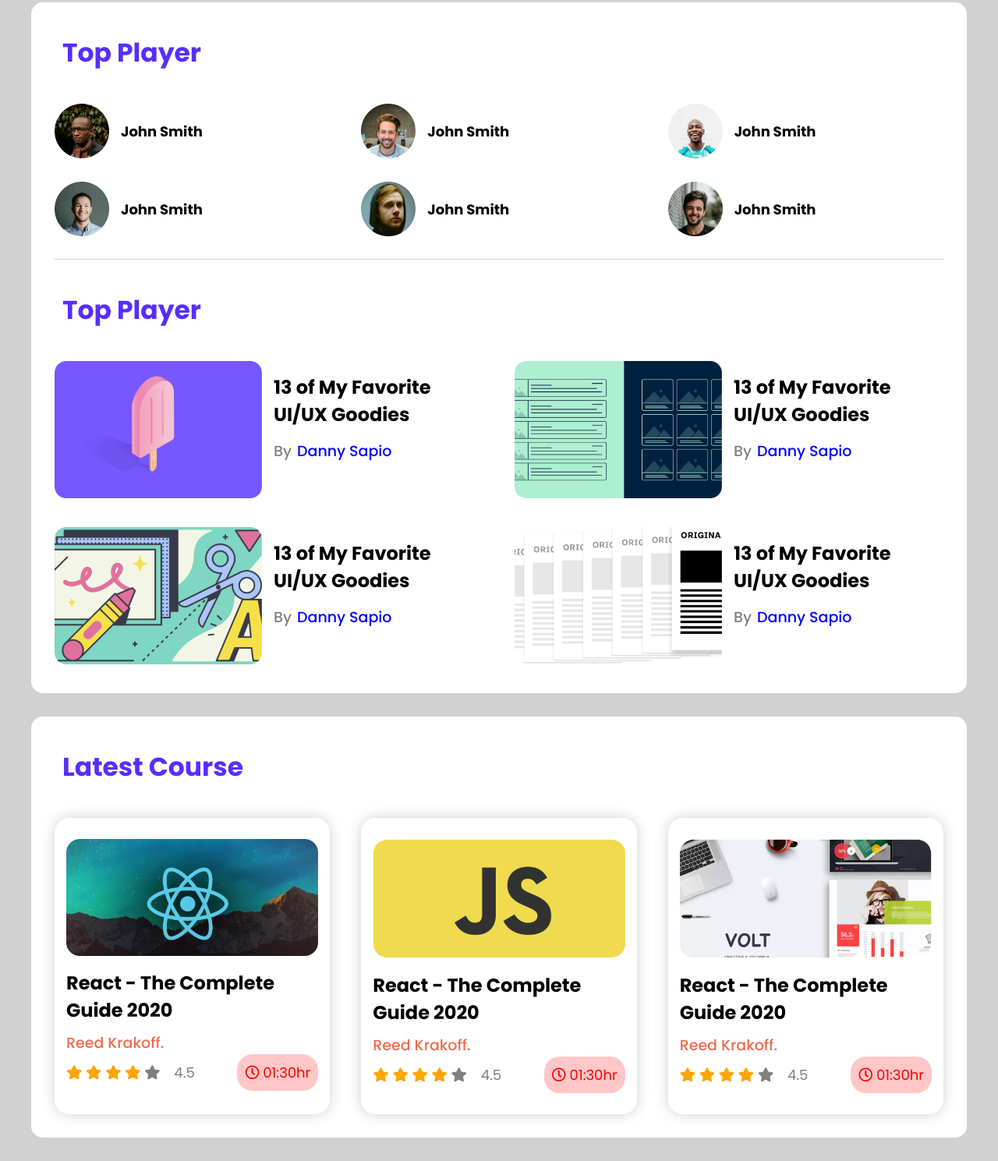
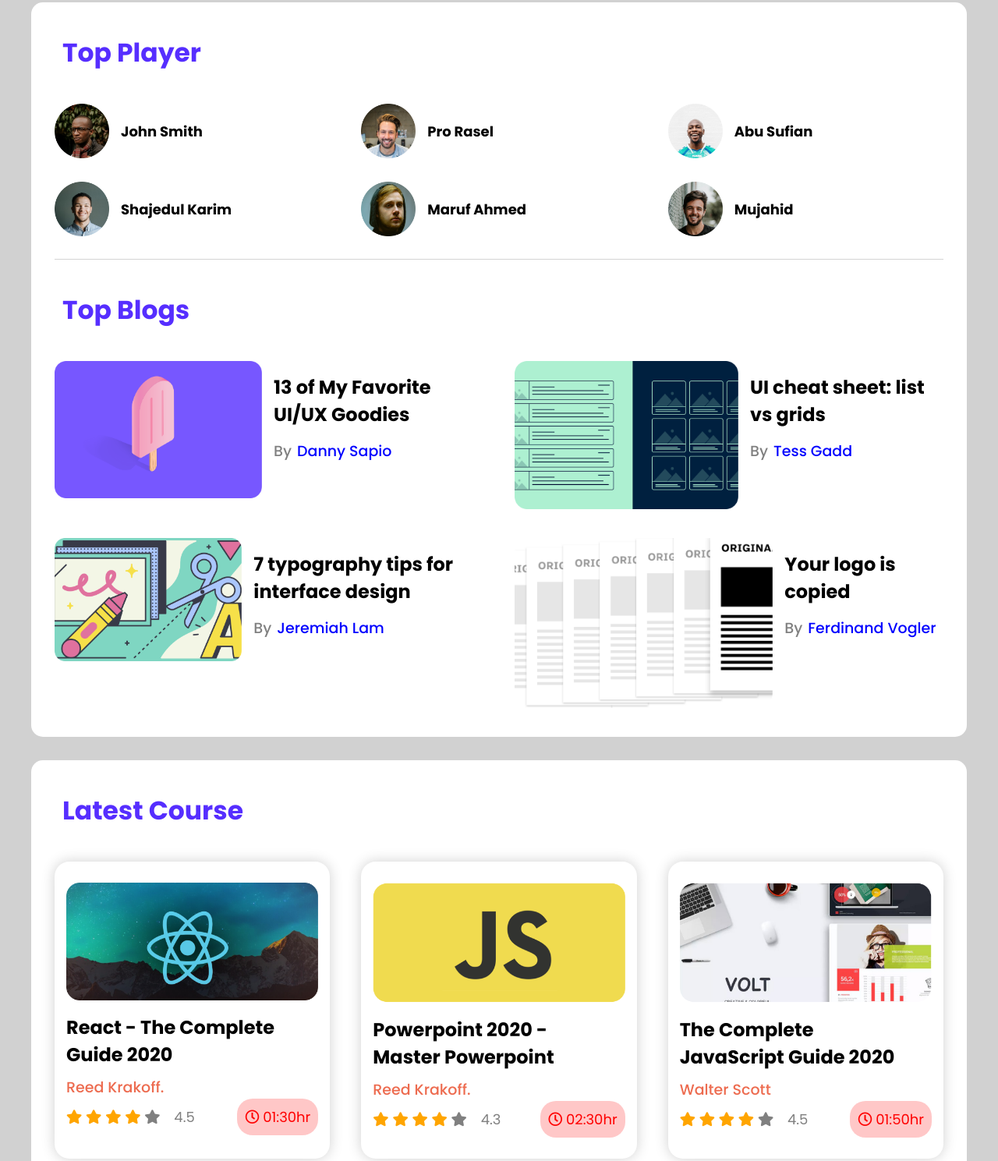
Before and after one commit to khan188993/Leader-Board, a plain HTML site: page index.html in a window 1280 px wide. Shown: the part 140-1629 px from the top of the page at 78% size. Drawn offline with Linux system fonts and the light colour scheme.

Commit message:
content updated

```diff
--- a/index.html
+++ b/index.html
@@ -15,17 +15,17 @@
 </head>
 <body>
     <!-- header part start  -->
-    <header>
+    <header id="header">
         <div class="container">
             <div class="logo">
                 <a href="#"><img src="./images/icons/logo.png" alt="Logo"><span>Idea</span></a>
             </div>
             <nav>
                 <ul>
-                    <li><a href="#">Home</a></li>
-                    <li><a href="#">About</a></li>
-                    <li><a href="#">Works</a></li>
-                    <li><a href="#"><img src="./images/players/player-1.png" alt="Nav Logo"></a></li>
+                    <li><a href="#header">Home</a></li>
+                    <li><a href="#top-blog">Blogs</a></li>
+                    <li><a href="#latest-course">Course</a></li>
+                    <li><a href="#header"><img src="./images/players/player-1.png" alt="Nav Logo"></a></li>
                 </ul>
             </nav>
         </div>
@@ -43,23 +43,23 @@
                     </div>
                     <div class="single-player">
                         <img src="./images/players/player-3.png" alt="">
-                        <h3>John Smith</h3>
+                        <h3>Pro Rasel</h3>
                     </div>
                     <div class="single-player">
                         <img src="./images/players/player-4.png" alt="">
-                        <h3>John Smith</h3>
+                        <h3>Abu Sufian</h3>
                     </div>
                     <div class="single-player">
                         <img src="./images/players/player-5.png" alt="">
-                        <h3>John Smith</h3>
+                        <h3>Shajedul Karim</h3>
                     </div>
                     <div class="single-player">
                         <img src="./images/players/player-6.png" alt="">
-                        <h3>John Smith</h3>
+                        <h3>Maruf Ahmed</h3>
                     </div>
                     <div class="single-player">
                         <img src="./images/players/player-1.png" alt="">
-                        <h3>John Smith</h3>
+                        <h3>Mujahid</h3>
                     </div>
                 </div>
             </div>
@@ -68,7 +68,7 @@
         <!-- Top Blog Part Start  -->
         <section class="top-blog" id="top-blog">
             <div class="container">
-                <h1 class="section-title">Top Player</h1>
+                <h1 class="section-title">Top Blogs</h1>
                 <div class="row">
                     <div class="single-blog">
                         <div class="blog-img"><img src="./images/blogs/blog-1.png" alt=""></div>
@@ -80,22 +80,23 @@
                     <div class="single-blog">
                         <div class="blog-img"><img src="./images/blogs/blog-2.png" alt=""></div>
                         <div class="blog-content">
-                            <h3>13 of My Favorite UI/UX Goodies</h3>
-                            <h4><span>By</span>Danny Sapio</h4>
+                            <h3>UI cheat sheet: list vs grids</h3>
+                            <h4><span>By</span>Tess Gadd</h4>
                         </div>
                     </div>
                     <div class="single-blog">
                         <div class="blog-img"><img src="./images/blogs/blog-3.png" alt=""></div>
                         <div class="blog-content">
-                            <h3>13 of My Favorite UI/UX Goodies</h3>
-                            <h4><span>By</span>Danny Sapio</h4>
+                            <h3>7 typography tips for interface design</h3>
+                            <h4><span>By</span>Jeremiah Lam</h4>
                         </div>
                     </div>
+
                     <div class="single-blog">
                         <div class="blog-img"><img src="./images/blogs/blog-4.png" alt=""></div>
                         <div class="blog-content">
-                            <h3>13 of My Favorite UI/UX Goodies</h3>
-                            <h4><span>By</span>Danny Sapio</h4>
+                            <h3>Your logo is copied</h3>
+                            <h4><span>By</span>Ferdinand Vogler</h4>
                         </div>
                     </div>
                 </div>
@@ -103,6 +104,7 @@
         </section>
 
         <!-- Latest Course Part Start  -->
+
         <section class="latest-course" id="latest-course">
             <div class="container">
                 <h1 class="section-title">Latest Course</h1>
@@ -130,8 +132,28 @@
                     <div class="single-course">
                         <div class="course-img"><img src="./images/courses/course-3.png" alt=""></div>
                         <div class="course-content">
-                            <h3>React - The Complete Guide 2020</h3>
+                            <h3>Powerpoint 2020 - Master Powerpoint</h3>
                             <h5>Reed Krakoff.</h5>
+                            <div class="review">
+                                <div class="stars">
+                                    <i class="fas fa-star"></i>
+                                    <i class="fas fa-star"></i>
+                                    <i class="fas fa-star"></i>
+                                    <i class="fas fa-star"></i>
+                                    <i class="fas fa-star not-start"></i>
+                                    <span class="rating">4.3</span>
+                                </div>
+                                <div class="durations">
+                                    <i class="far fa-clock"></i> 02:30hr
+                                </div>
+                            </div>
+                        </div>
+                    </div>
+                    <div class="single-course">
+                        <div class="course-img"><img src="./images/courses/course-2.png" alt=""></div>
+                        <div class="course-content">
+                            <h3>The Complete JavaScript Guide 2020 </h3>
+                            <h5>Walter Scott</h5>
                             <div class="review">
                                 <div class="stars">
                                     <i class="fas fa-star"></i>
@@ -142,27 +164,7 @@
                                     <span class="rating">4.5</span>
                                 </div>
                                 <div class="durations">
-                                    <i class="far fa-clock"></i> 01:30hr
-                                </div>
-                            </div>
-                        </div>
-                    </div>
-                    <div class="single-course">
-                        <div class="course-img"><img src="./images/courses/course-2.png" alt=""></div>
-                        <div class="course-content">
-                            <h3>React - The Complete Guide 2020</h3>
-                            <h5>Reed Krakoff.</h5>
-                            <div class="review">
-                                <div class="stars">
-                                    <i class="fas fa-star"></i>
-                                    <i class="fas fa-star"></i>
-                                    <i class="fas fa-star"></i>
-                                    <i class="fas fa-star"></i>
-                                    <i class="fas fa-star not-start"></i>
-                                    <span class="rating">4.5</span>
-                                </div>
-                                <div class="durations">
-                                    <i class="far fa-clock"></i> 01:30hr
+                                    <i class="far fa-clock"></i> 01:50hr
                                 </div>
                             </div>
                         </div>
--- a/style.css
+++ b/style.css
@@ -4,11 +4,15 @@
   padding: 0;
   box-sizing: border-box;
 }
+html{
+  scroll-behavior: smooth;
+}
 
 body {
   height: 1000px;
   background: #d1d1d1;
   font-family: "Poppins", sans-serif;
+
 }
 
 main {
```
